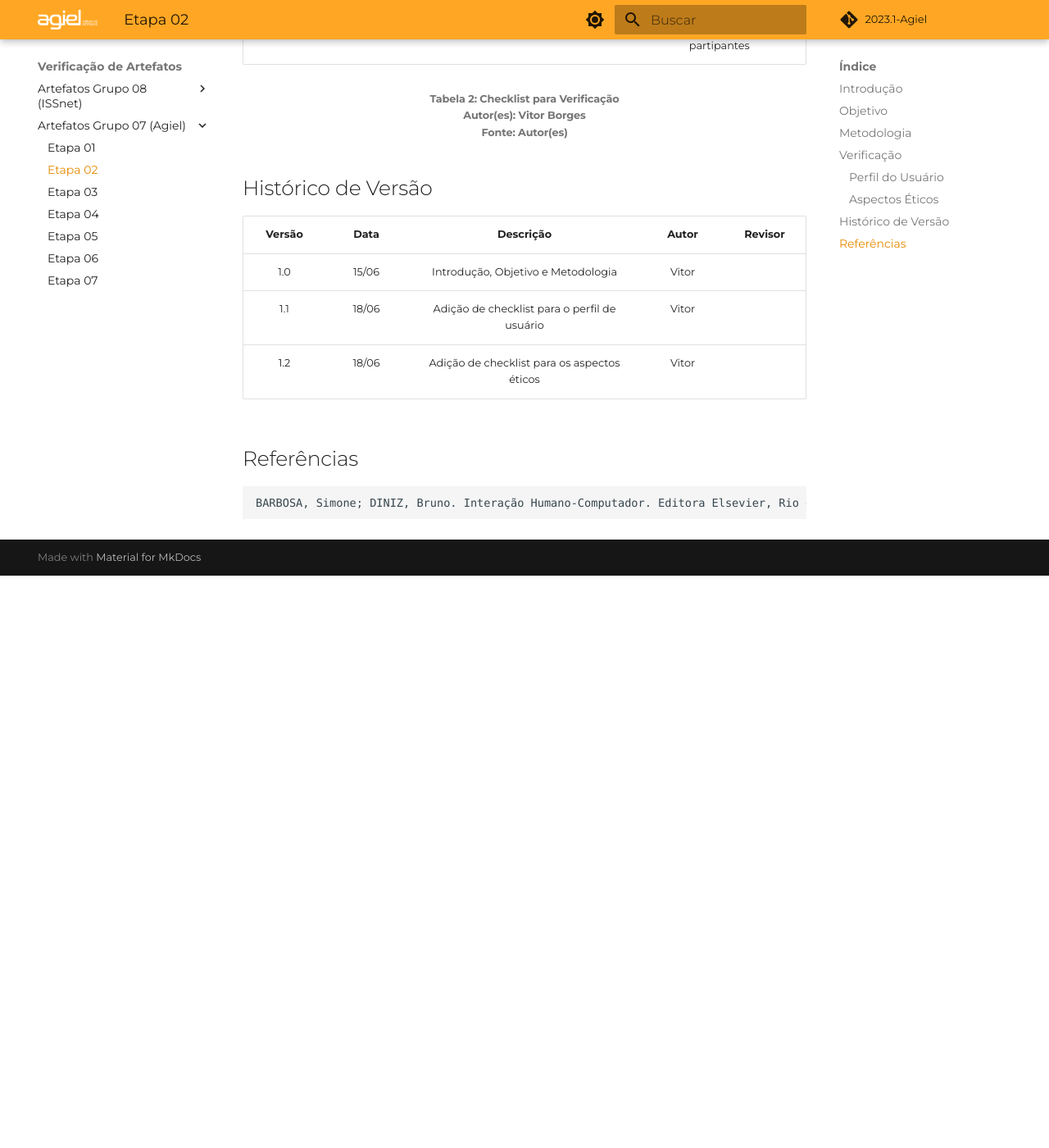
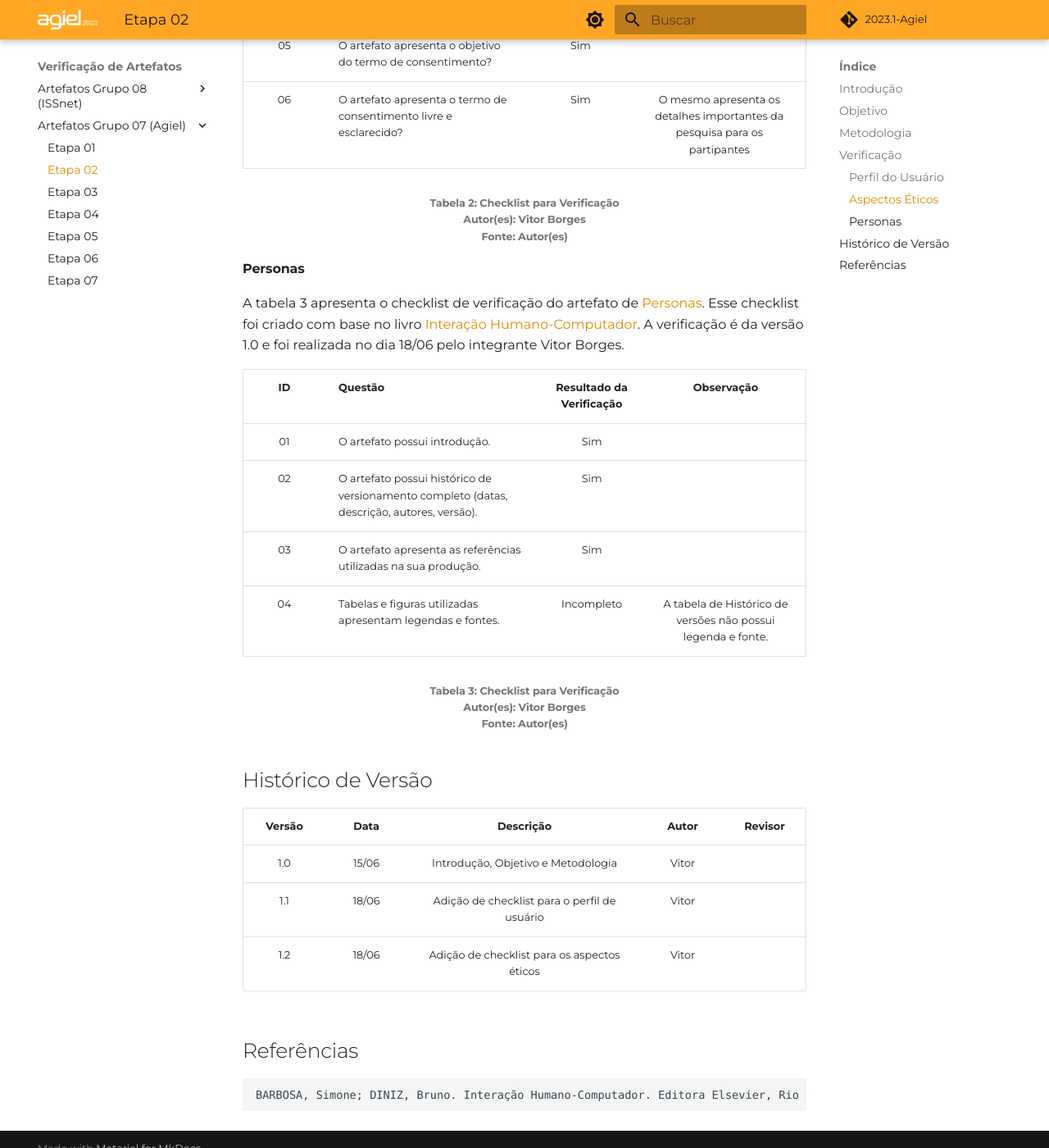
Before and after one commit to Interacao-Humano-Computador/2023.1-Agiel, an MkDocs documentation site: the page built from docs/verificacao/grupo_7/etapa_2.md, in a window 1280 px wide and 1400 px high, scrolled down 2737 px. Shown: the whole window at 82% size. Built offline with MkDocs 1.6.1 and Material for MkDocs 9.7.7, drawn with Linux system fonts in a browser that asks for light colours; some web fonts are replaced; comment, search, counter and statistics services are not loaded; before the commit the page ends 3439 px from its top, so only the background shows below that; some of the changed text lies outside the part shown.

Commit message:
fix: adicionando mais campos de verificação para o perfil do usuário

```diff
--- a/docs/verificacao/grupo_7/etapa_2.md
+++ b/docs/verificacao/grupo_7/etapa_2.md
@@ -26,10 +26,11 @@
 | 02 | O artefato possui histórico de versionamento completo (datas, descrição, autores, versão).  | Sim | |
 | 03 |  O artefato apresenta as referências utilizadas na sua produção.  | Sim | |
 | 04 | Tabelas e figuras utilizadas apresentam legendas e fontes.  | Incompleto | A tabela de Histórico de versões não possui legenda e fonte. |
-| 05 | O perfil do usuário segue os atributos de (Hackos e Redish, 1998; Courage e Baxter, 2005)(cargo, função, experiência, nível de instrução, atividades principais, faixa etária, relação com tecnologia, conhecimento do domínio do produto, entre outras?)? |  Sim | Há a necessidade de um detalhamento maior nas tarefas realizadas pelo usuário |
-| 06 | O perfil do usuário apresenta os grupos de atitudes (idade, experiência, atitudes, tarefas primárias)? | Sim | Há a necessidade de um detalhamento maior nas tarefas realizadas pelo usuário |
-| 07 | Considera aspectos éticos de pesquisas envolvendo pessoas? | Sim | Na primeira página do questionário os participantes tem acesso a um texto que explica as motivações do questionário e como os dados serão utilizados |
-| 08 | O termo de consentimento livre e esclarecido dos participantes? | Sim | Antes de responder o questionário os participantes tem acesso ao termo de consentimento e podem opter por não responder a qualquer momento que se sintam desconfortáveis ou que não queiram mais participar |
+| 05 | São utilizados dois métodos para definir o perfil do usuário? | Sim | Na confecção do artefato é apresentado os métodos: questionário e classificação de cartões para definir o perfil do usuário |
+| 06 | O perfil do usuário segue os atributos de (Hackos e Redish, 1998; Courage e Baxter, 2005)(cargo, função, experiência, nível de instrução, atividades principais, faixa etária, relação com tecnologia, conhecimento do domínio do produto, entre outras?)? |  Sim | Há a necessidade de um detalhamento maior nas tarefas realizadas pelo usuário |
+| 07 | O perfil do usuário apresenta os grupos de atributos (idade, experiência, atitudes, tarefas primárias)? | Sim | Há a necessidade de um detalhamento maior nas tarefas realizadas pelo usuário |
+| 08 | Considera aspectos éticos de pesquisas envolvendo pessoas? | Sim | Na primeira página do questionário os participantes tem acesso a um texto que explica as motivações do questionário e como os dados serão utilizados |
+| 09 | O termo de consentimento livre e esclarecido dos participantes? | Sim | Antes de responder o questionário os participantes tem acesso ao termo de consentimento e podem opter por não responder a qualquer momento que se sintam desconfortáveis ou que não queiram mais participar |
 
 <h6 align = "center"> Tabela 1: Checklist para Verificação
 <br> Autor(es): Vitor Borges
@@ -53,6 +54,22 @@
 <br> Autor(es): Vitor Borges
 <br>Fonte: Autor(es)</h6>
 
+#### Personas
+
+A tabela 3 apresenta o checklist de verificação do artefato de <a href="https://interacao-humano-computador.github.io/2023.1-Agiel/requisitos/personas/">Personas</a>. Esse checklist foi criado com base no livro [Interação Humano-Computador](#referências).
+A verificação é da versão 1.0 e foi realizada no dia 18/06 pelo integrante Vitor Borges.
+
+| ID |Questão| Resultado da Verificação | Observação |
+| :---: | --- | :---: |  :---: |
+| 01 | O artefato possui introdução.  | Sim | |
+| 02 | O artefato possui histórico de versionamento completo (datas, descrição, autores, versão).  | Sim | |
+| 03 |  O artefato apresenta as referências utilizadas na sua produção.  | Sim | |
+| 04 | Tabelas e figuras utilizadas apresentam legendas e fontes.  | Incompleto | A tabela de Histórico de versões não possui legenda e fonte. |
+
+<h6 align = "center"> Tabela 3: Checklist para Verificação
+<br> Autor(es): Vitor Borges
+<br>Fonte: Autor(es)</h6>
+
 ## Histórico de Versão
 
 | Versão | Data  |            Descrição              |     Autor      |    Revisor    |
```
